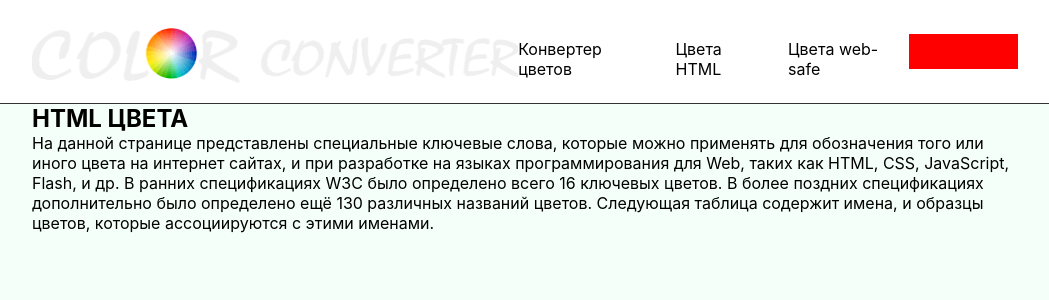
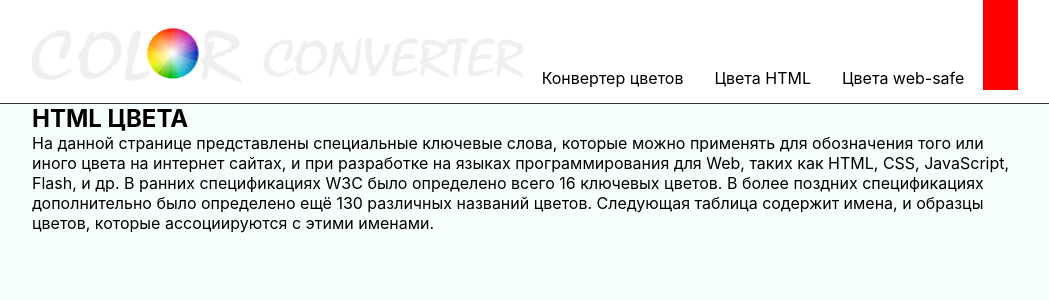
Before and after one commit to ArbakovMaxim/Color-Converter, a React (Create React App) app: page /Color-Converter/colorHtml in a window 1280 px wide. Shown: the top 300 px of the page, without its empty margins (115-1164 px from the left). Built offline with nearby package versions, Linux system fonts and the light colour scheme.

Commit message:
color inverter

```diff
--- /dev/null
+++ b/src/components/Converter/Converter.jsx
@@ -0,0 +1,143 @@
+import ListColorMenu from 'components/listColorsMenu/listColorsMenu';
+import { useState } from 'react';
+import { BtnPicker, InputColor, WrraperListColum } from './Converter.styled';
+
+const Converter = () => {
+  const [isVisible, setIsVisible] = useState(false);
+  const [isVisibleRights, setIsVisibleRights] = useState(false);
+  const [activMenu, setActivMenu] = useState('');
+  const [flowerSystem, setFlowerSystem] = useState('RGB');
+  const [flowerSystemSecond, setFlowerSystemSecond] = useState('HLS');
+  const [flowerSystemThird, setFlowerSystemThird] = useState('CMYK');
+  const [flowerSystemFourth, setFlowerSystemFourth] = useState('HSL');
+  const [rightsActivMenu, setRightsActivMenu] = useState('');
+  const [rightsFlowerSystem, setRightsFlowerSystem] = useState('RGB');
+  const [rightsFlowerSystemSecond, setRightsFlowerSystemSecond] =
+    useState('HLS');
+  const [rightsFlowerSystemThird, setRightsFlowerSystemThird] =
+    useState('CMYK');
+  const [rightsFlowerSystemFourth, setRightsFlowerSystemFourth] =
+    useState('HSL');
+
+  function targetLi(e) {
+    if (activMenu === 'flowerSystem') {
+      visibli();
+      return setFlowerSystem(e.target.innerText);
+    }
+    if (activMenu === 'flowerSystemSecond') {
+      visibli();
+      return setFlowerSystemSecond(e.target.innerText);
+    }
+    if (activMenu === 'flowerSystemThird') {
+      visibli();
+      return setFlowerSystemThird(e.target.innerText);
+    }
+    if (activMenu === 'flowerSystemFourth') {
+      visibli();
+      return setFlowerSystemFourth(e.target.innerText);
+    }
+    if (rightsActivMenu === 'rightsFlowerSystem') {
+      rightsVisibli();
+      return setRightsFlowerSystem(e.target.innerText);
+    }
+    if (rightsActivMenu === 'rightsFlowerSystemSecond') {
+      rightsVisibli();
+      return setRightsFlowerSystemSecond(e.target.innerText);
+    }
+    if (rightsActivMenu === 'rightsFlowerSystemThird') {
+      rightsVisibli();
+      return setRightsFlowerSystemThird(e.target.innerText);
+    }
+    if (rightsActivMenu === 'rightsFlowerSystemFourth') {
+      rightsVisibli();
+      return setRightsFlowerSystemFourth(e.target.innerText);
+    }
+  }
+
+  function visibli() {
+    setIsVisible(!isVisible);
+  }
+
+  function rightsVisibli() {
+    setIsVisibleRights(!isVisibleRights);
+  }
+
+  function activ(event) {
+    visibli();
+    if (event.currentTarget.id === 'flowerSystem') {
+      return setActivMenu('flowerSystem');
+    }
+    if (event.currentTarget.id === 'flowerSystemSecond') {
+      return setActivMenu('flowerSystemSecond');
+    }
+    if (event.currentTarget.id === 'flowerSystemThird') {
+      return setActivMenu('flowerSystemThird');
+    }
+    if (event.currentTarget.id === 'flowerSystemFourth') {
+      return setActivMenu('flowerSystemFourth');
+    }
+  }
+
+  function rightsActiv(event) {
+    rightsVisibli();
+    if (event.currentTarget.id === 'rightsFlowerSystem') {
+      return setRightsActivMenu('rightsFlowerSystem');
+    }
+    if (event.currentTarget.id === 'rightsFlowerSystemSecond') {
+      return setRightsActivMenu('rightsFlowerSystemSecond');
+    }
+    if (event.currentTarget.id === 'rightsFlowerSystemThird') {
+      return setRightsActivMenu('rightsFlowerSystemThird');
+    }
+    if (event.currentTarget.id === 'rightsFlowerSystemFourth') {
+      return setRightsActivMenu('rightsFlowerSystemFourth');
+    }
+  }
+
+  return (
+    <div>
+      <div>
+        <BtnPicker id="flowerSystem" onClick={activ}>
+          {flowerSystem}
+        </BtnPicker>
+        <BtnPicker id="flowerSystemSecond" onClick={activ}>
+          {flowerSystemSecond}
+        </BtnPicker>
+        <BtnPicker id="flowerSystemThird" onClick={activ}>
+          {flowerSystemThird}
+        </BtnPicker>
+        <BtnPicker id="flowerSystemFourth" onClick={activ}>
+          {flowerSystemFourth}
+        </BtnPicker>
+        {isVisible ? (
+          <WrraperListColum>
+            <ListColorMenu target={targetLi} />
+          </WrraperListColum>
+        ) : null}
+        <InputColor />
+      </div>
+      <div>
+        <BtnPicker id="rightsFlowerSystem" onClick={rightsActiv}>
+          {rightsFlowerSystem}
+        </BtnPicker>
+        <BtnPicker id="rightsFlowerSystemSecond" onClick={rightsActiv}>
+          {rightsFlowerSystemSecond}
+        </BtnPicker>
+        <BtnPicker id="rightsFlowerSystemThird" onClick={rightsActiv}>
+          {rightsFlowerSystemThird}
+        </BtnPicker>
+        <BtnPicker id="rightsFlowerSystemFourth" onClick={rightsActiv}>
+          {rightsFlowerSystemFourth}
+        </BtnPicker>
+        {isVisibleRights ? (
+          <WrraperListColum>
+            <ListColorMenu target={targetLi} />
+          </WrraperListColum>
+        ) : null}
+        <InputColor />
+      </div>
+    </div>
+  );
+};
+
+export default Converter;
--- /dev/null
+++ b/src/components/Converter/Converter.styled.js
@@ -0,0 +1,23 @@
+import styled from "styled-components";
+
+export const WrraperListColum = styled.div`
+height: 245px;
+width: 435px;
+background-color: #D9D9D9;
+`
+
+export const BtnPicker = styled.button`
+width: 100px;
+height: 40px;
+border-top-left-radius:10px;
+border-top-right-radius:10px;
+&:not(:first-child) {
+    margin-left:10px;
+  }`
+
+export const InputColor = styled.input`
+display:block;
+width: 435px;
+height: 25px;
+padding: 20px 30px 15px 30px;
+  `
--- a/src/components/Navigation/Navigation.jsx
+++ b/src/components/Navigation/Navigation.jsx
@@ -1,11 +1,24 @@
-import { NavigationContainer, NavigationLink } from './Navigation.styled';
+import {
+  NavigationContainer,
+  NavigationItem,
+  NavigationLink,
+  NavigationList,
+} from './Navigation.styled';
 
 export const Navigation = () => {
   return (
     <NavigationContainer>
-      <NavigationLink to="/">Конвертер цветов</NavigationLink>
-      <NavigationLink to="/colorHtml">Цвета HTML</NavigationLink>
-      <NavigationLink to="/colorWebSafe">Цвета web-safe</NavigationLink>
+      <NavigationList>
+        <NavigationItem>
+          <NavigationLink to="/">Конвертер цветов</NavigationLink>
+        </NavigationItem>
+        <NavigationItem>
+          <NavigationLink to="/colorHtml">Цвета HTML</NavigationLink>
+        </NavigationItem>
+        <NavigationItem>
+          <NavigationLink to="/colorWebSafe">Цвета web-safe</NavigationLink>
+        </NavigationItem>
+      </NavigationList>
     </NavigationContainer>
   );
 };
--- a/src/components/Navigation/Navigation.styled.js
+++ b/src/components/Navigation/Navigation.styled.js
@@ -4,16 +4,24 @@ import { NavLink } from 'react-router-dom';
 export const NavigationLink = styled(NavLink)`
 
   text-decoration:none;
-  padding-top:15px;
-  pading-bottom:15px;
-  cursor: pointer;
   color: black;
-  &:not(:first-child) {
+`;
+
+export const NavigationItem = styled.li`
+list-style-type: none;
+padding: 15px 7px;
+cursor: pointer;
+&:not(:first-child) {
     margin-left:17px;
   }
-`;
+`
 
+export const NavigationList = styled.ul`
+display: flex
 
+`
 
 export const NavigationContainer = styled.div`
-display:flex`
+display: flex;
+align-items:flex-end;
+`
--- a/src/components/colorPicker/colorPicker.jsx
+++ b/src/components/colorPicker/colorPicker.jsx
@@ -10,6 +10,7 @@ import {
   WrapperColorPickerSection,
   WrapperHue,
 } from './colorPicker.styled';
+import Converter from 'components/Converter/Converter';
 
 const ColorPicker = () => {
   const [hsva, setHsva] = useState({ h: 0, s: 0, v: 68, a: 1 });
@@ -45,6 +46,7 @@ const ColorPicker = () => {
             />
           </WrappeSaturation>
         </WrapperColorPicker>
+        <Converter />
       </WrapperColorPickerSection>
     </Section>
   );
--- a/src/components/header/Header.styled.js
+++ b/src/components/header/Header.styled.js
@@ -9,7 +9,7 @@ padding-left: 147px;
 padding-right: 147px;
 display:flex;
 justify-content: space-between;
-align-items:center;
+
 `
 export const Img = styled.img`
 margin-top:19px;
@@ -18,7 +18,7 @@ height: 84px;
 `
 
 export const Day = styled.div`
-width: 110px;
-height: 35px;
+width: 35px;
+height: 90px;
 background-color: red;
 `
--- /dev/null
+++ b/src/components/listColorsMenu/listColorsMenu.jsx
@@ -0,0 +1,17 @@
+import { ItemtColorMenu, ListNameColor } from './listColorsMenu.styled';
+import colorPalette from '../../util/colorPalette';
+// import { useEffect, useState } from 'react';
+
+const ListColorMenu = ({ target }) => {
+  return (
+    <ListNameColor>
+      {colorPalette.map(palette => (
+        <ItemtColorMenu key={palette} onClick={target}>
+          {palette}
+        </ItemtColorMenu>
+      ))}
+    </ListNameColor>
+  );
+};
+
+export default ListColorMenu;
--- /dev/null
+++ b/src/components/listColorsMenu/listColorsMenu.styled.js
@@ -0,0 +1,36 @@
+import styled from "styled-components";
+
+export const ListNameColor = styled.ul`
+position: absolute;
+padding-top:21px;
+padding-left:30px;
+padding-right:61px;
+
+display:flex;
+flex-direction: column;
+flex-wrap: wrap;
+height: 225px;
+width: 435px;
+&:not(:last-child) {
+    gap-right:46px;;
+  }
+  /* display:grid; */
+  /* grid-template-columns: 48px 44px 38px 78px;
+  grid-template: repeat(6,48px)/ repeat(6,44px)/ repeat(6,38px)/ repeat(3,78px); */
+  /* grid-template-columns: 48px 44px 38px 78px;
+  grid-gap: 5px 50px;
+  align-items: start; */
+
+`
+
+export const ItemtColorMenu = styled.li`
+position: relative;
+width : auto;
+height:35px;
+list-style-type: none;
+font-family: 'Roboto';
+font-style: normal;
+font-weight: 300;
+font-size: 16px;
+line-height: 35px;
+`
--- a/src/style/GlobalStyle.js
+++ b/src/style/GlobalStyle.js
@@ -16,4 +16,9 @@ export const GlobalStyle = createGlobalStyle`
   h1,h2,h3,h4,h5,h6,p {
     margin: 0;
   }
+
+  ul {
+    padding: 0;
+    margin: 0;
+  }
 `;
--- /dev/null
+++ b/src/util/colorPalette.js
@@ -0,0 +1,26 @@
+const colorPalette = [
+    'RGB',
+    'RGBA',
+    'HEX',
+    'CMYK',
+    'Name',
+    'HSL',
+    'HSLA',
+    'HSIA',
+    'HLSA',
+    'HSI',
+    'HLS',
+    'HSV',
+    'HSB',
+    'Safe',
+    'CMY',
+    'XYZ',
+    'Yxy',
+    'Lab',
+    'LCH',
+    'HunterLab',
+    'Luv'
+];
+
+export default colorPalette
+    ;
```
